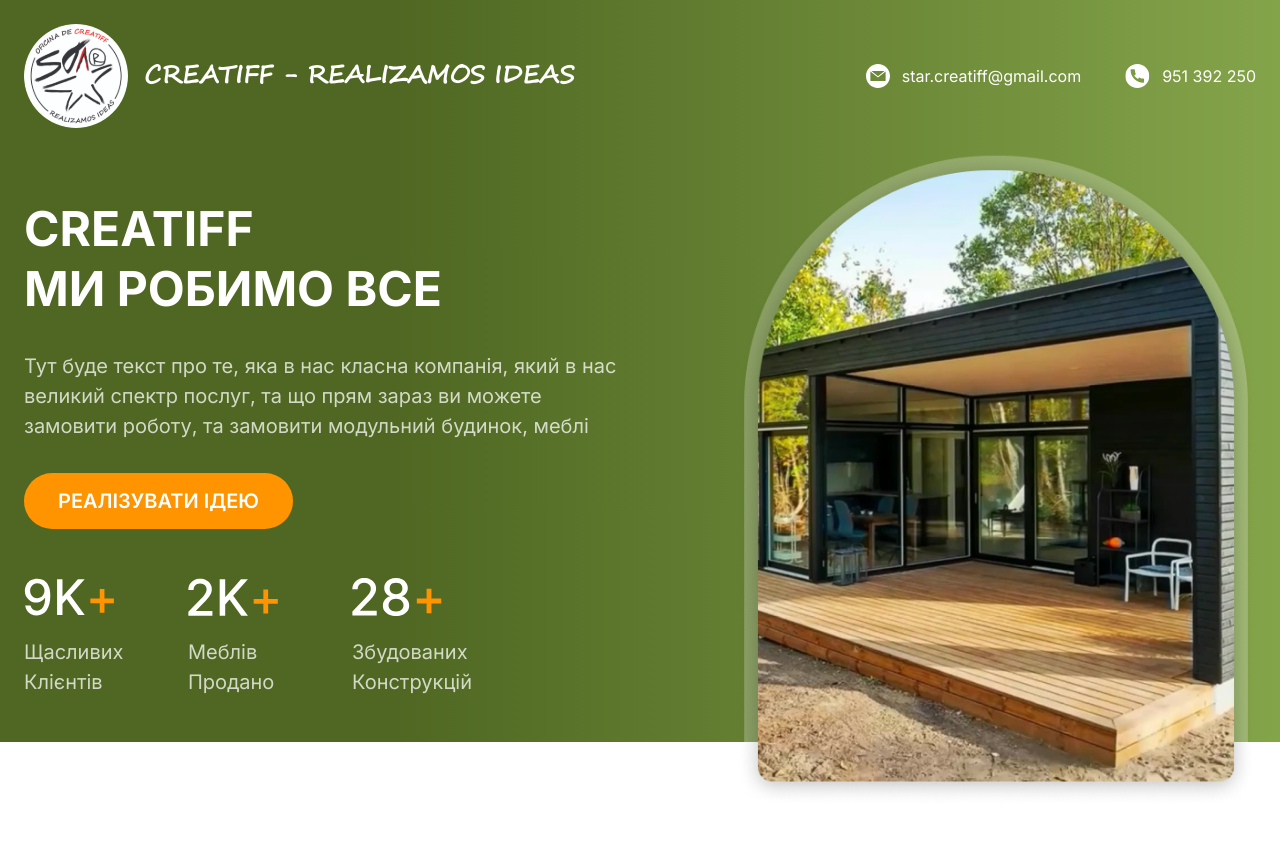
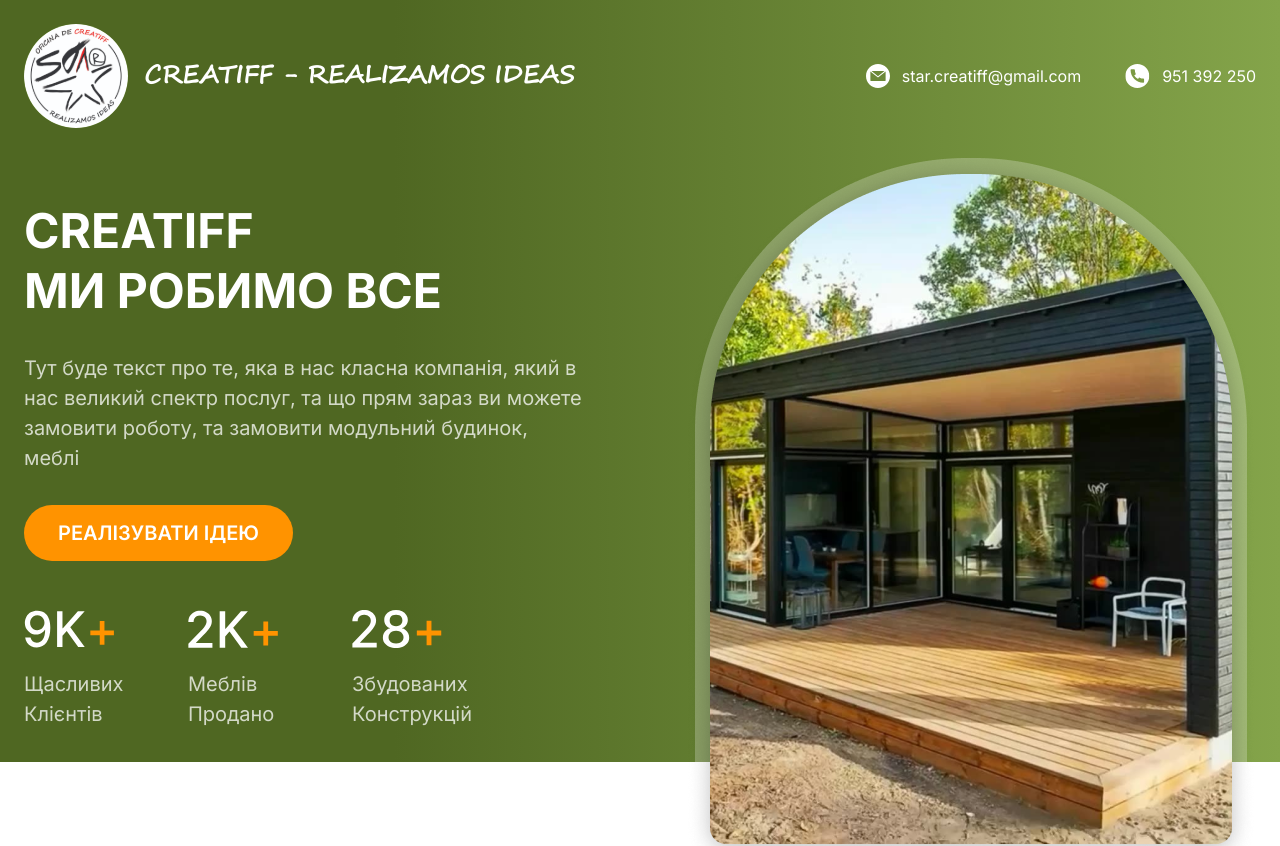
Before and after one commit to ShadePrima/creatiff-app, a React (Create React App) app: page / in a window 1280 px wide. Shown: the top 846 px of the page. Built offline with nearby package versions, Linux system fonts and the light colour scheme.

Commit message:
fix size background header

```diff
--- a/src/components/Header/Header.module.scss
+++ b/src/components/Header/Header.module.scss
@@ -1,7 +1,7 @@
 @import '../../styles/variables';
 
 .root {
-  min-height: 152px;
+  min-height: 154px;
   max-width: 100%;
   background: $background-header;
   // background-image: url('../../assets/background/Background.png');
--- a/src/components/HeaderContent/HeaderContent.module.scss
+++ b/src/components/HeaderContent/HeaderContent.module.scss
@@ -2,7 +2,7 @@
 
 .root {
   background: $background-header;
-  height: 590px;
+  height: 608px;
 
   @media (max-width: 1240px) {
     height: auto;
@@ -133,9 +133,11 @@
 
 .contentImg {
   .image {
-    width: 100%;
-    // height: 680px;
     animation: slide 10000ms ease-in-out infinite;
+
+    @media (max-width: 1240px) {
+      width: 100%;
+    }
   }
 
   @media (max-width: 1240px) {
```
